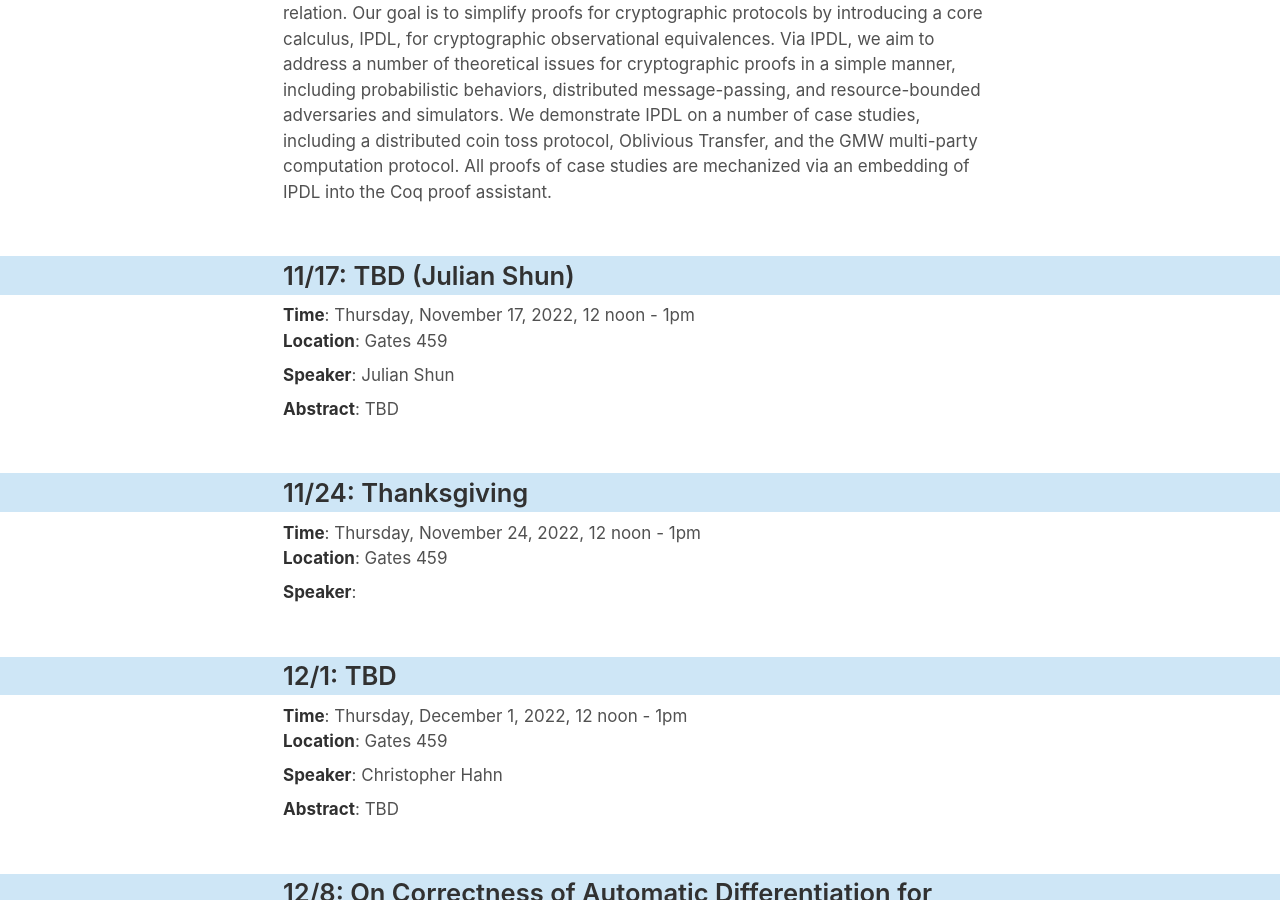
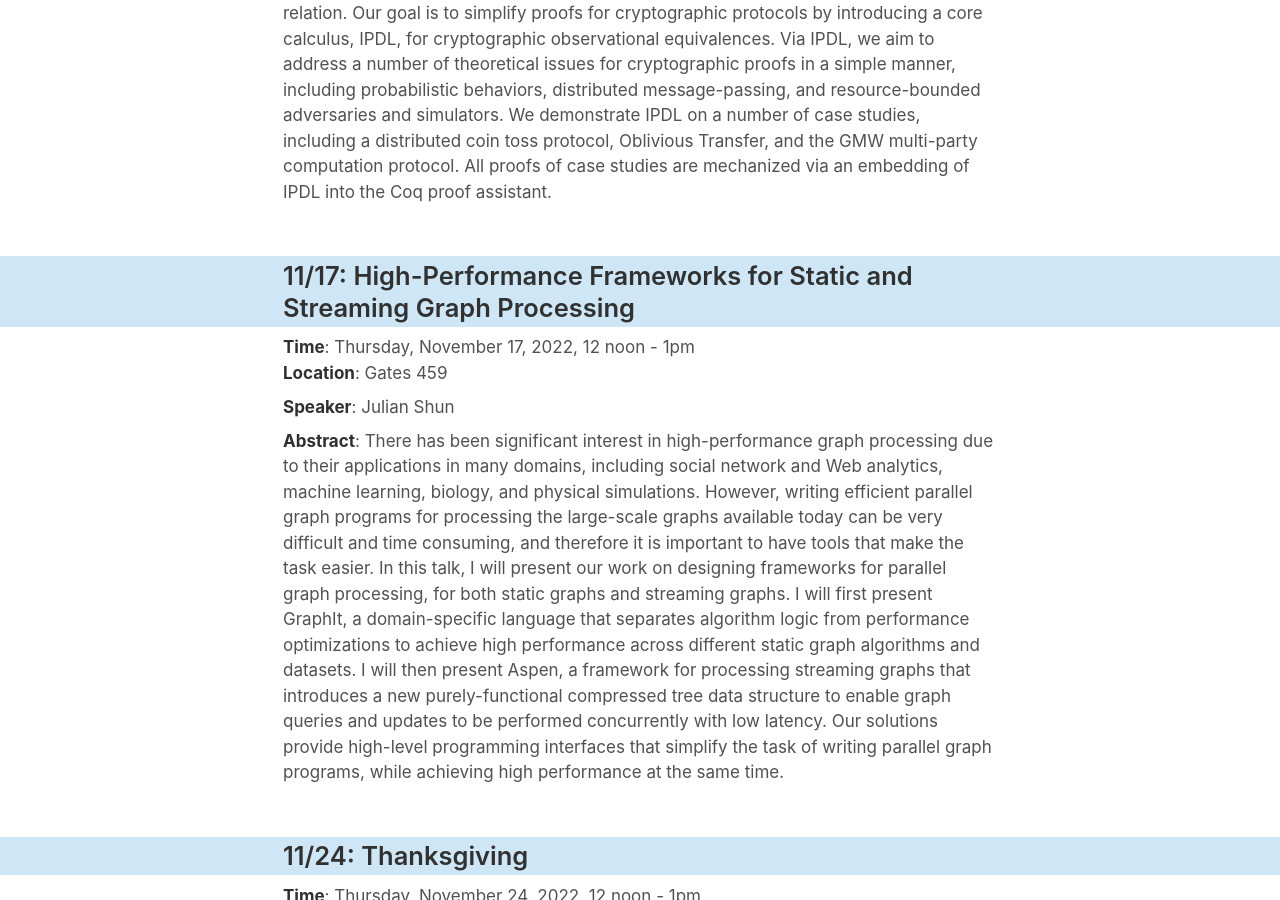
Before and after one commit to software-research-lunch/software-research-lunch.github.io, a Jekyll site: the page built from index.html, in a window 1280 px wide and 900 px high, scrolled down 5611 px. Built offline with Jekyll 4.4.1, drawn with Linux system fonts in a browser that asks for light colours.

Commit message:
update 11/17 schedule

```diff
--- a/_data/schedule.yml
+++ b/_data/schedule.yml
@@ -167,10 +167,10 @@ y22_fall:
     food: ""
 
   - date: "2022-11-17"
-    abstract: "TBD"
-    title: ""
+    abstract: "There has been significant interest in high-performance graph processing due to their applications in many domains, including social network and Web analytics, machine learning, biology, and physical simulations. However, writing efficient parallel graph programs for processing the large-scale graphs available today can be very difficult and time consuming, and therefore it is important to have tools that make the task easier. In this talk, I will present our work on designing frameworks for parallel graph processing, for both static graphs and streaming graphs. I will first present GraphIt, a domain-specific language that separates algorithm logic from performance optimizations to achieve high performance across different static graph algorithms and datasets. I will then present Aspen, a framework for processing streaming graphs that introduces a new purely-functional compressed tree data structure to enable graph queries and updates to be performed concurrently with low latency. Our solutions provide high-level programming interfaces that simplify the task of writing parallel graph programs, while achieving high performance at the same time."
+    title: "High-Performance Frameworks for Static and Streaming Graph Processing"
     speaker: "Julian Shun"
-    bio: "TBD"
+    bio: "Julian Shun is an Associate Professor of Electrical Engineering and Computer Science at MIT and a lead investigator in MIT Computer Science and Artificial Intelligence Laboratory (CSAIL). His research focuses on the theory and practice of parallel algorithms and programming, with particular emphasis on designing algorithms and frameworks for large-scale graph processing and spatial data analysis. Prior to joining MIT, he was a postdoctoral Miller Research Fellow at UC Berkeley. His honors include the NSF CAREER award, DOE Early Career Award, ACM Doctoral Dissertation Award, the CMU School of Computer Science Doctoral Dissertation Award, Google Faculty Research Award, Google Research Scholar Award, SoE Ruth and Joel Spira Award for Excellence in Teaching, Facebook Graduate Fellowship, and best paper awards at PLDI, SPAA, CGO, and DCC."
     food: ""
 
   - date: "2022-11-24"
```
